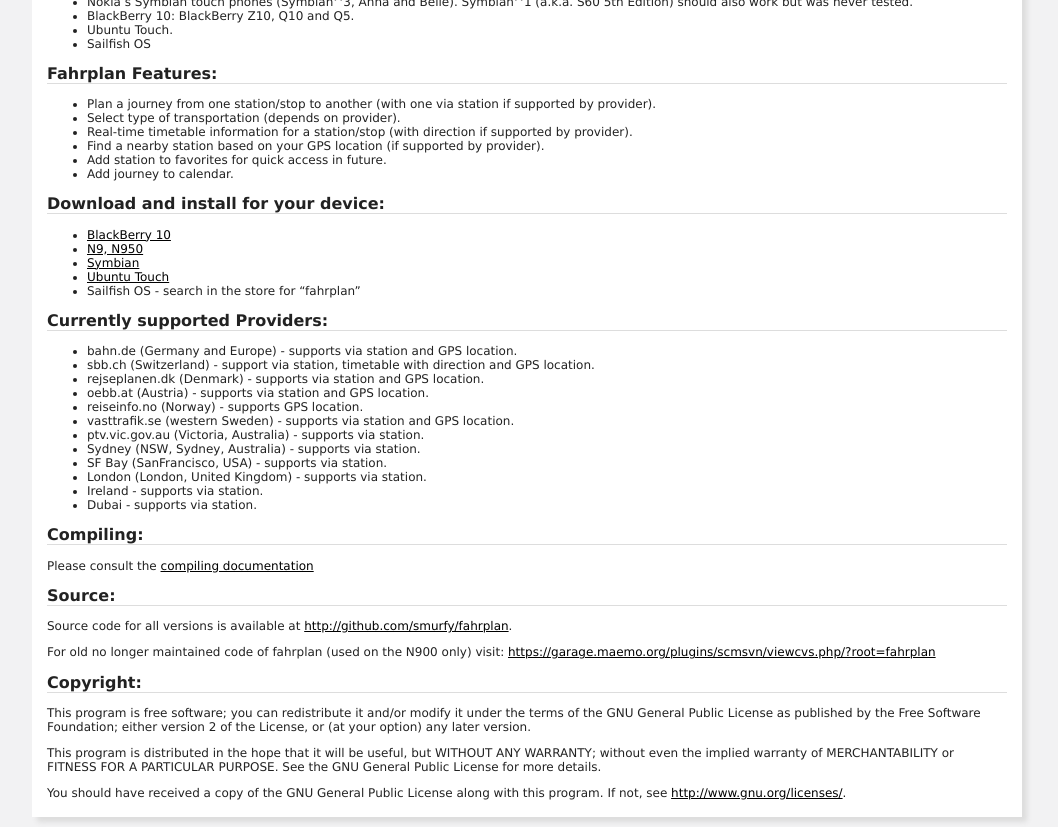
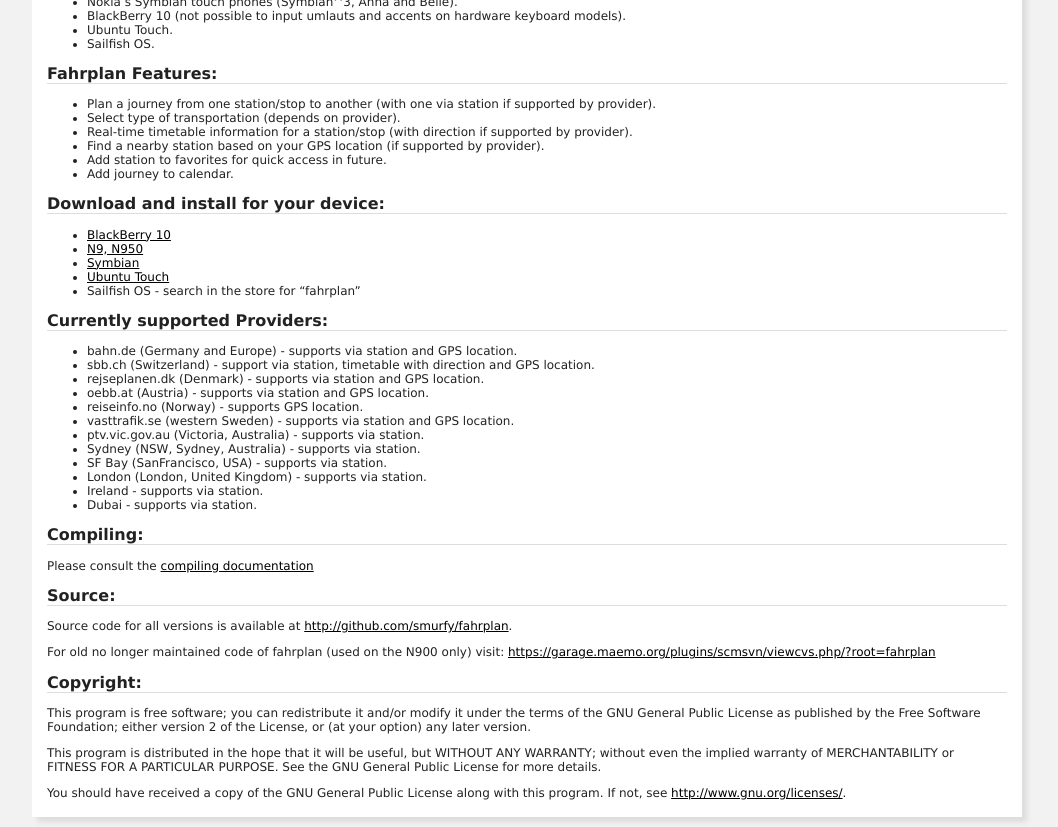
Before and after one commit to smurfy/fahrplan, a Jekyll site: the page built from index.md, in a window 1280 px wide. Shown: the part 320-1147 px from the top of the page, without its empty margins (113-1171 px from the left). Built offline with Jekyll 4.4.1, drawn with Linux system fonts in a browser that asks for light colours; some of the changed text lies outside the part shown.

Commit message:
Some correction to the description
- Symbian^1 is not supported, actually: it doesn't support Symbian Qt
  Components which Fahrplan's UI is based on.
- Works on all BlackBerry models (with some limitations on HW keyboard
  models).

```diff
--- a/index.md
+++ b/index.md
@@ -12,11 +12,11 @@
 Supported Operating Systems/Devices:
 ------------------------------------
 * Meego Harmattan: Nokia N9 and N950.
-* Nokia's Symbian touch phones (Symbian^3, Anna and Belle). Symbian^1
-  (a.k.a. S60 5th Edition) should also work but was never tested.
-* BlackBerry 10: BlackBerry Z10, Q10 and Q5.
+* Nokia's Symbian touch phones (Symbian^3, Anna and Belle).
+* BlackBerry 10 (not possible to input umlauts and accents on hardware
+  keyboard models).
 * Ubuntu Touch.
-* Sailfish OS
+* Sailfish OS.
 
 Fahrplan Features:
 ------------------
```
